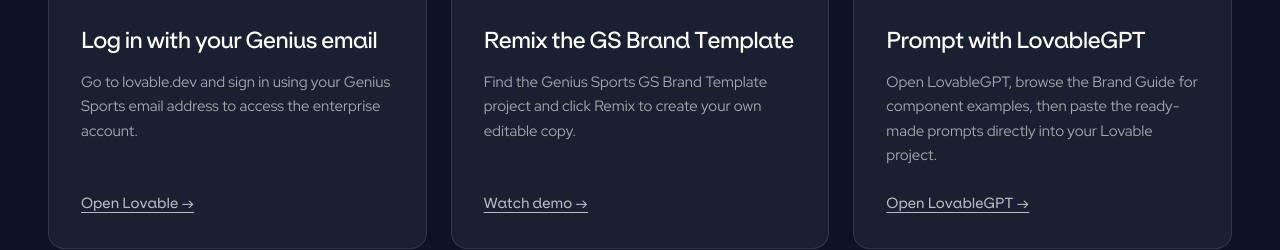
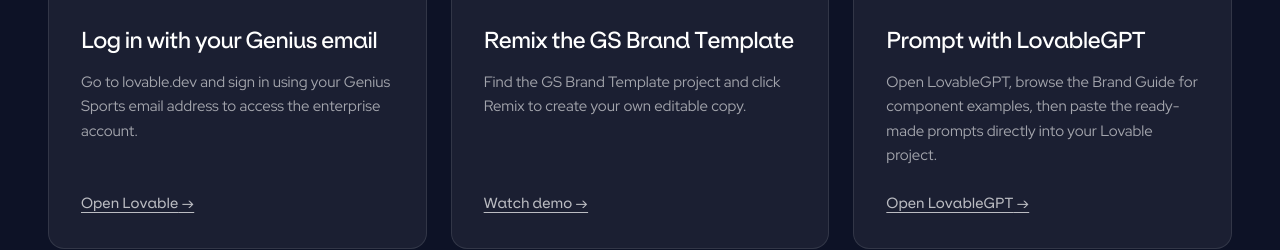
Before and after one commit to travisfleish/lovable-resource-guide, a React (Vite) app: page / in a window 1280 px wide. Shown: the part 601-851 px from the top of the page. Built offline with nearby package versions, Linux system fonts and the light colour scheme; the HTML template or start-up script is replaced by a standard one.

Commit message:
Update App component text for clarity by removing "Genius Sports" from the brand template description

```diff
--- a/src/App.tsx
+++ b/src/App.tsx
@@ -109,7 +109,7 @@
             {
               step: "02",
               heading: "Remix the GS Brand Template",
-              body: "Find the Genius Sports GS Brand Template project and click Remix to create your own editable copy.",
+              body: "Find the GS Brand Template project and click Remix to create your own editable copy.",
               cta: null,
               showRemixDemo: true,
             },
```
